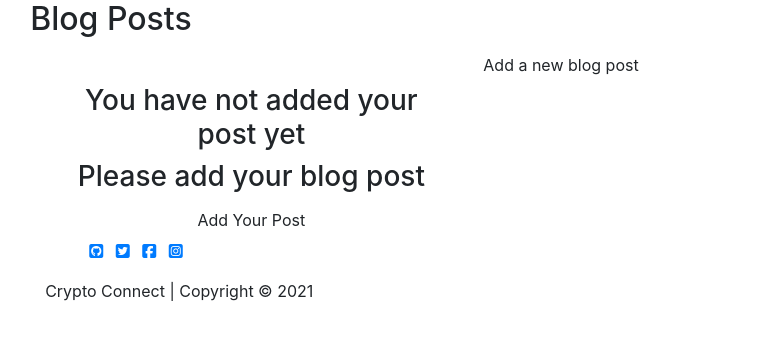
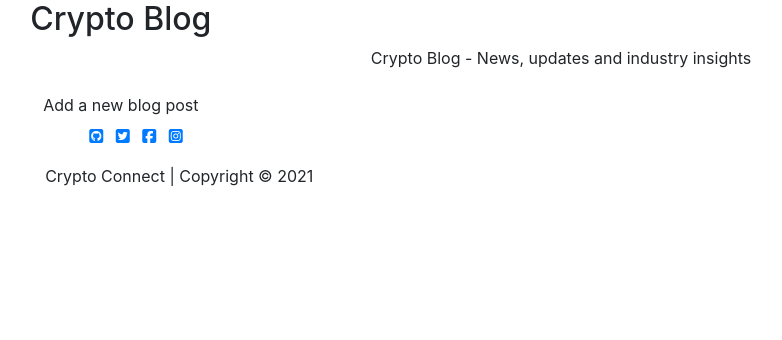
Before and after one commit to tindyc/crypto_connect, a Flask app: template templates/blogs.html in a window 1280 px wide. Shown: the part 91-431 px from the top of the page, without its empty margins (79-861 px from the left). Run offline with Flask 2, Linux system fonts and the light colour scheme; the template is opened without the code that fills it, so the values that code supplies are empty; some libraries are stand-ins or nearby versions; some web fonts are replaced.

Commit message:
Update blog post page

```diff
--- a/templates/blogs.html
+++ b/templates/blogs.html
@@ -2,55 +2,65 @@
 
 {% block content %}
 
-
 <div class="row">
     <div class="col-10 offset-1">
-            <div id="profile">
-                <h2 class="myprofile">Blog Posts</h2>
+        <div id="blog">
+            <h2 class="myblog">Crypto Blog</h2>
+            <p class="text-center">Crypto Blog - News, updates and industry insights</p>
 
-                <div class="col-12 text-center">
             <a href="{{ url_for('add_blog') }}" class="btn" type="submit">Add a new blog post</a>
 
+            {% if blogs|length > 0 %}
             <div class="row">
-                        <div class="col-md-5">
-                            {% if blogs|length > 0 %}
+                <div class="blogs-container col-10 offset-1">
+                    <div class="row mt-1 mb-2"></div>
+                    <div class="row">
                         {% for blog in blogs %}
-                            <img src="{{ blog.image }}" alt="blog image for {{ blog.blog_title }}">
-                            <p class="col-md-7">{{ blog.created_by }}</p>
-                            <p class="col-md-7">{{ blog.date_created  }}</p>
+                        <div class="col-sm-6 col-md-6 col-lg-4 col-xl-3">
+                            <div class="card h-100 m-2 ">
+                                <div class="row no-gutters">
+                                    <img class="card-img-top img-fluid" src="{{ blog.image }}"
+                                        alt="{{ blog.blog_title }}">
                                 </div>
-                    </div>
+                                <div class="card-body pb-0 pt-3 text-center">
+                                    <h5 class="blog-info">{{ blog.blog_title }}</h5>
+                                    <p><strong class="blog-info">Author:</strong> {{ blog.created_by }}
+                                        <br><strong class="blog-info">Published:</strong> {{ blog.date_created }}
+                                    </p>
 
-                    <div class="col-md-12">
-                        <p>{{ blog.content }}</p>
-                    </div>
-
-                    <div class="col-12 text-center">
+                                    <a href="{{ url_for('blog_detail', blog_id=blog._id) }}" class="btn">View
+                                        Post</a>
                                     {% if session.user|lower == blog.created_by|lower %}
                                     <a href="{{ url_for('edit_blog', blog_id=blog._id) }}" class="btn">Edit Post</a>
-                        <a href="{{ url_for('delete_blog', blog_id=blog._id) }}" class="btn light-blue lighten-1">Delete</a>
+                                    <a href="{{ url_for('delete_blog', blog_id=blog._id) }}"
+                                        class="btn light-blue lighten-1">Delete</a>
                                     {% endif %}
-                    </div>
-                    {% endfor %}
-                </div>
-                {% else %}
-
-                <div class="col-12 text-center blog-heading">
-                    <h3>You have not added your post yet</h3>
-                    <h3>Please add your blog post</h3>
-                    <a href="{{ url_for('add_blog') }}" class="btn" type="submit">Add Your Post</a>
-                </div>
-                {% endif %}
-            </div>
-
                                 </div>
                             </div>
                         </div>
 
+                        {% if loop.index is divisibleby 1 %}
+                        <div class="col-12 d-sm-none mb-4"> </div>
+                        {% endif %}
+                        {% if loop.index is divisibleby 2 %}
+                        <div class="col-12 d-none d-sm-block d-md-block d-lg-none mb-4">
+                            <hr class="mt-5 w-75">
+                        </div>
+                        {% endif %}
+                        {% if loop.index is divisibleby 3 %}
+                        <div class="col-12 d-none d-lg-block d-xl-none mb-4">
+                            <hr class="mt-5  w-75">
+                        </div>
+                        {% endif %}
+                        {% if loop.index is divisibleby 4 %}
+                        <div class="col-12 d-none d-xl-block mb-4">
+                            <hr class="mt-5 w-75">
+                        </div>
+                        {% endif %}
+                        {% endfor %}
+                    </div>
+                </div>
 
+                {% endif %}
 
                 {% endblock %}
-
-{% block scripts %}
-
-{% endblock %}
```
Lines whose indentation alone changed are shown as unchanged.
